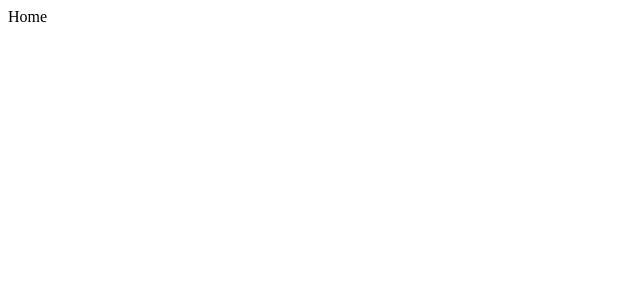
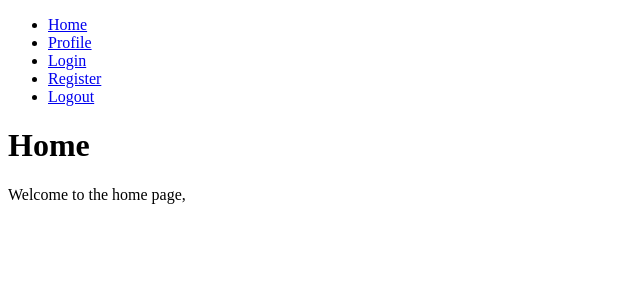
Before and after one commit to gagenotar/CodeToGive-MS-Team6, a React (Vite) app in the folder my-react-app/: page /home in a window 1280 px wide. Shown: the top 300 px of the page, without its empty margins (0-640 px from the left). Built offline with nearby package versions, Linux system fonts and the light colour scheme.

Commit message:
Added new components + Pages
- Upon login, student_id is stored in local storage
- Created a basic navbar component
- Created a Home page with a welcome message that incorporates the student_id
- Created a Profile page that autofills with info from student_id

```diff
--- a/my-react-app/src/App.jsx
+++ b/my-react-app/src/App.jsx
@@ -3,6 +3,7 @@ import {BrowserRouter, Routes, Route, Navigate} from "react-router-dom"
 import Login from "./pages/Login"
 import Register from "./pages/Register"
 import Home from "./pages/Home"
+import Profile from "./pages/Profile"
 
 function Logout() {
   localStorage.clear()
@@ -22,6 +23,7 @@ function App() {
         <Route path="/logout" element={<Logout />}/>
         <Route path="/register" element={<RegisterAndLogout />}/>
         <Route path="/home" element={<Home />}/>
+        <Route path="/profile" element={<Profile />}/>
       </Routes>
     </BrowserRouter>
   )
--- /dev/null
+++ b/my-react-app/src/components/NavBar.jsx
@@ -0,0 +1,17 @@
+import React from 'react';
+
+const NavBar = () => {
+    return (
+        <nav>
+            <ul>
+                <li><a href="/home">Home</a></li>
+                <li><a href="/profile">Profile</a></li>
+                <li><a href="/login">Login</a></li>
+                <li><a href="/register">Register</a></li>
+                <li><a href="/logout">Logout</a></li>
+            </ul>
+        </nav>
+    );
+};
+
+export default NavBar;
--- a/my-react-app/src/pages/Home.jsx
+++ b/my-react-app/src/pages/Home.jsx
@@ -1,5 +1,29 @@
-function Home() {
-    return <div>Home</div>
+import React, { useState, useEffect } from 'react';
+import api from '../api';
+import NavBar from '../components/NavBar';
+
+const Home = () => {
+    const [student, setStudent] = useState({});
+    const student_id = localStorage.getItem('student_id');
+
+    useEffect(() => {
+        const getStudent = async () => {
+            const response = await api.get(`/students/${student_id}`);
+            setStudent(response.data);
+        };
+
+        if (student_id) {
+            getStudent();
+        }
+    }, [student_id]);
+
+    return (
+      <div>
+        <NavBar />
+        <h1>Home</h1>
+        <p>Welcome to the home page, {student.student_name}</p>
+      </div>
+      )
 }
 
 export default Home
--- a/my-react-app/src/pages/Login.jsx
+++ b/my-react-app/src/pages/Login.jsx
@@ -2,7 +2,7 @@ import React, { useState } from 'react';
 import Form from '../components/Form';
 import api from '../api';
 
-function Login() {
+const Login = () => {
     const [formData, setFormData] = useState({
         email: '',
         password: ''
@@ -20,8 +20,16 @@ function Login() {
         // Handle registration logic here
         const email = e.target.email.value;
         const password = e.target.password.value;
-        const response = await api.post('/login/', { email, password });
+        var response = await api.post('/login/', { email, password });
         console.log(response.data);
+
+        // Here we should parse the student_id from the response like so:
+        // student_id = response.data.student_id;
+        // For now we will just hardcode the student_id to 1
+        const student_id = 1;
+
+        localStorage.setItem('student_id', student_id);
+        window.location.href = '/home';
     };
 
     const fields = [
--- /dev/null
+++ b/my-react-app/src/pages/Profile.jsx
@@ -0,0 +1,46 @@
+import React, { useEffect, useState } from 'react';
+import api from '../api';
+import NavBar from '../components/NavBar';
+
+const Profile = () => {
+    const [studentData, setStudentData] = useState(null);
+    const [loading, setLoading] = useState(true);
+    const [error, setError] = useState(null);
+
+    const student_id = localStorage.getItem('student_id');
+
+    useEffect(() => {
+        const fetchStudentData = async () => {
+            try {
+                const response = await api.get(`/students/${student_id}`);
+                setStudentData(response.data);
+            } catch (err) {
+                setError(err);
+            } finally {
+                setLoading(false);
+            }
+        };
+
+        fetchStudentData();
+    }, [student_id]);
+
+    if (loading) return <div>Loading...</div>;
+    if (error) return <div>Error: {error.message}</div>;
+
+    return (
+        <div>
+            <NavBar />
+            <h1>Profile Page</h1>
+            {studentData && (
+                <div>
+                    <p>Name: {studentData.student_name}</p>
+                    <p>Email: {studentData.email}</p>
+                    <p>ID: {studentData.student_id}</p>
+                    {/* Add more fields as necessary */}
+                </div>
+            )}
+        </div>
+    );
+};
+
+export default Profile;
--- a/my-react-app/src/pages/Register.jsx
+++ b/my-react-app/src/pages/Register.jsx
@@ -2,7 +2,7 @@ import React, { useState } from 'react';
 import Form from '../components/Form';
 import api from '../api';
 
-function Register() {
+const Register = () => {
     const [formData, setFormData] = useState({
         student_name: '',
         email: '',
```
